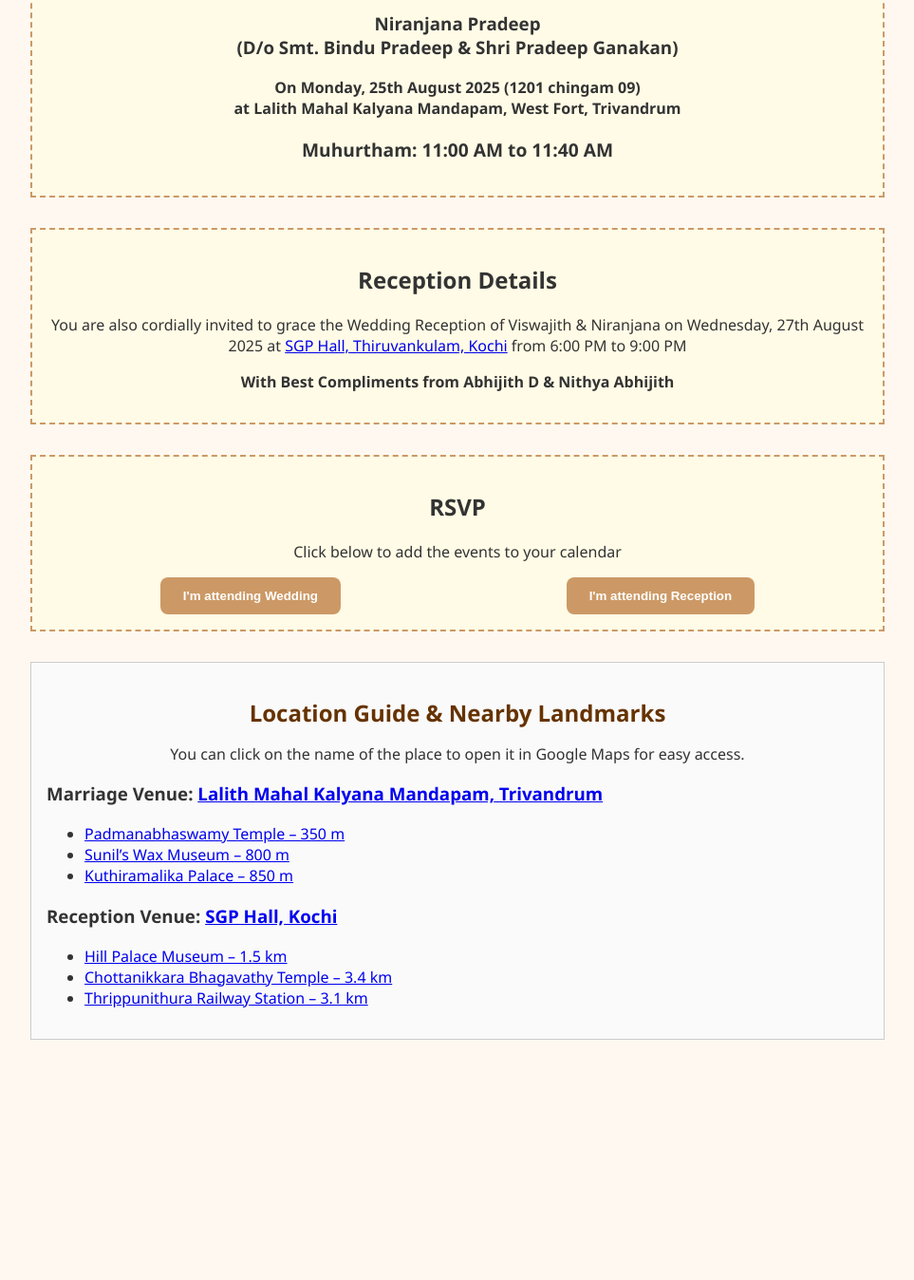
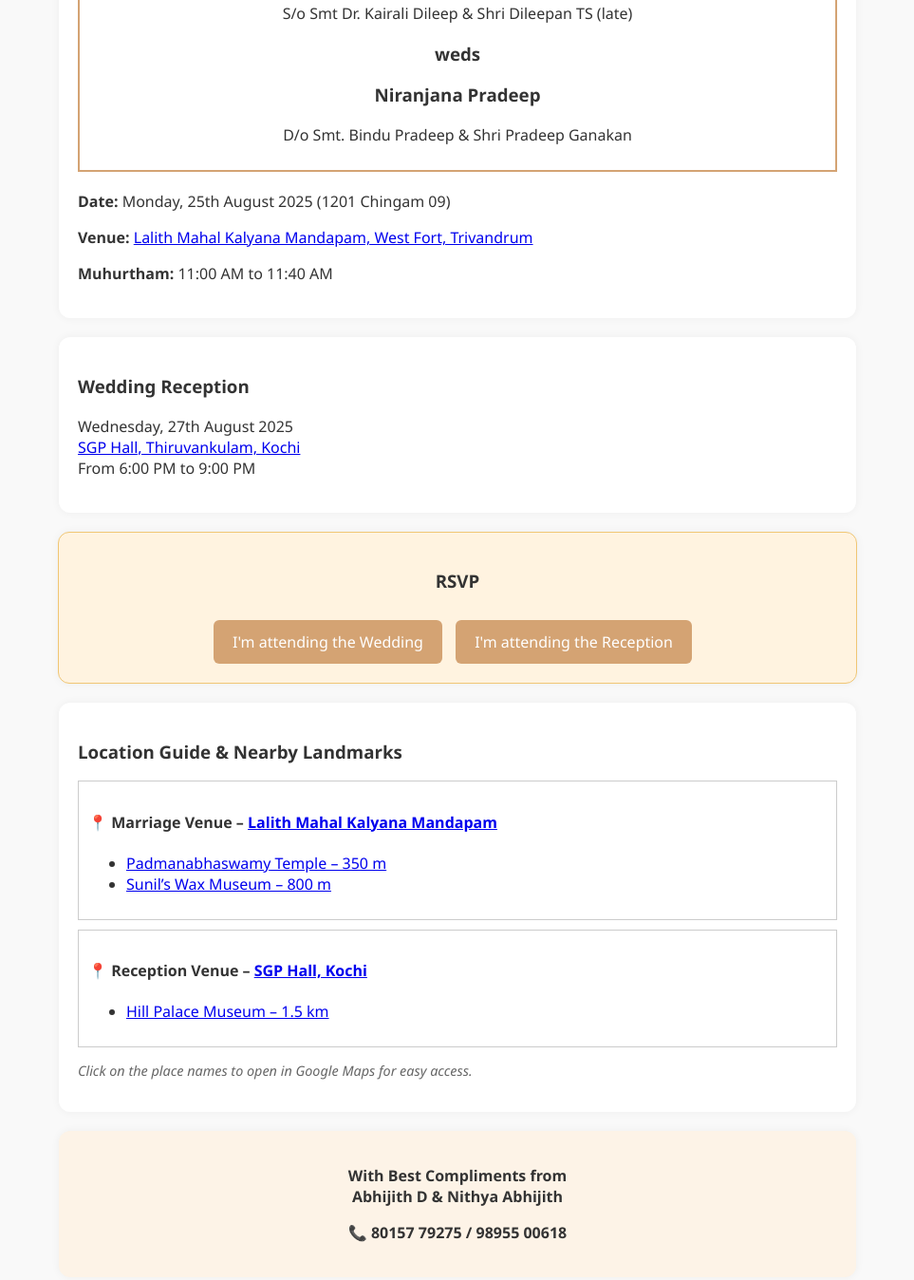
Before and after one commit to viswajithd/viswawedsneeru, a plain HTML site: page index.html in a window 1280 px wide. Shown: the part 465-1813 px from the top of the page at 95% size, without its empty margins (158-1121 px from the left). Before the commit the page ends 1624 px from the top, so only its background shows below. Drawn offline with Linux system fonts and the light colour scheme.

Commit message:
Add files via upload

```diff
--- a/index.html
+++ b/index.html
@@ -4,114 +4,71 @@
 <head>
   <meta charset="UTF-8" />
   <meta name="viewport" content="width=device-width, initial-scale=1.0" />
-  <title>Wedding Invitation - Viswajith & Niranjana</title>
-  <style>
-    body {
-      font-family: 'Segoe UI', sans-serif;
-      margin: 0;
-      padding: 0;
-      background: #fff8f0;
-      color: #333;
-    }
-    .container {
-      max-width: 900px;
-      margin: auto;
-      padding: 2rem;
-    }
-    .highlight-box {
-      border: 2px dashed #cc9966;
-      padding: 1rem;
-      background: #fffbe6;
-      text-align: center;
-      margin-top: 2rem;
-    }
-    .section {
-      margin-bottom: 2rem;
-    }
-    .section-title {
-      font-size: 1.5rem;
-      color: #663300;
-      text-align: center;
-      margin-bottom: 1rem;
-    }
-    .rsvp-buttons {
-      display: flex;
-      justify-content: space-around;
-      margin-top: 1rem;
-    }
-    .rsvp-buttons button {
-      background-color: #cc9966;
-      color: white;
-      padding: 0.75rem 1.5rem;
-      border: none;
-      cursor: pointer;
-      border-radius: 8px;
-      font-weight: bold;
-    }
-    .map-section {
-      border: 1px solid #ccc;
-      padding: 1rem;
-      margin-top: 2rem;
-      background-color: #fafafa;
-    }
-    .location-box {
-      margin-bottom: 1rem;
-    }
-  </style>
+  <title>Wedding Invitation</title>
+  <link rel="stylesheet" href="style.css" />
 </head>
 <body>
-  <div class="container">
-    <div class="section">
-      <h1 class="section-title">Wedding Invitation</h1>
-      <h2 style="text-align: center;">Viswajith & Niranjana</h2>
-      <p style="text-align: center;">25th August - Marriage<br />27th August - Reception</p>
+  <header class="header">
+    <h1 class="kerala-font">Wedding Invitation</h1>
+    <h2>Viswajith & Niranjana</h2>
+    <p>25th August - Marriage | 27th August - Reception</p>
+  </header>
+
+  <section class="formal-invite">
+    <p>I Mrs. Dr. Kairali Dileep, Ashtapathi House, Chottanikkara, Thazhakkal Family, Ernakulam,<br/>
+    Request the honour of your gracious presence & blessings on the auspicious occasion of my son’s Marriage.</p>
+
+    <div class="highlight-box">
+      <h3>Viswajith D</h3>
+      <p>S/o Smt Dr. Kairali Dileep & Shri Dileepan TS (late)</p>
+      <h3>weds</h3>
+      <h3>Niranjana Pradeep</h3>
+      <p>D/o Smt. Bindu Pradeep & Shri Pradeep Ganakan</p>
     </div>
 
-    <div class="section highlight-box">
-      <p><strong>I Mrs .Dr.Kairali Dileep, Ashtapathi House, Chottanikkara, Thazhakkal Family, Ernakulam</strong></p>
-      <p>Request the honour of your gracious presence & blessings on the auspicious occasion of my son’s Marriage Reception</p>
-      <h3>Viswajith D<br />(S/o Smt Dr Kairali Dileep & Shri Dileepan TS (late))</h3>
-      <h3>Weds</h3>
-      <h3>Niranjana Pradeep<br />(D/o Smt. Bindu Pradeep & Shri Pradeep Ganakan)</h3>
-      <p><strong>On Monday, 25th August 2025 (1201 chingam 09)<br />at Lalith Mahal Kalyana Mandapam, West Fort, Trivandrum</strong></p>
-      <p style="font-size: 1.2rem; font-weight: bold;">Muhurtham: 11:00 AM to 11:40 AM</p>
+    <div class="details">
+      <p><strong>Date:</strong> Monday, 25th August 2025 (1201 Chingam 09)</p>
+      <p><strong>Venue:</strong> <a href="https://maps.app.goo.gl/sDXLrUbBY6ens6vF9" target="_blank">Lalith Mahal Kalyana Mandapam, West Fort, Trivandrum</a></p>
+      <p><strong>Muhurtham:</strong> 11:00 AM to 11:40 AM</p>
     </div>
+  </section>
 
-    <div class="section highlight-box">
-      <h2>Reception Details</h2>
-      <p>You are also cordially invited to grace the Wedding Reception of Viswajith & Niranjana on Wednesday, 27th August 2025 at <a href="https://maps.app.goo.gl/RiVvpVF2u7eCCMBQ6" target="_blank">SGP Hall, Thiruvankulam, Kochi</a> from 6:00 PM to 9:00 PM</p>
-      <p><strong>With Best Compliments from Abhijith D & Nithya Abhijith</strong></p>
-    </div>
+  <section class="reception">
+    <h3>Wedding Reception</h3>
+    <p>Wednesday, 27th August 2025<br/>
+    <a href="https://maps.app.goo.gl/RiVvpVF2u7eCCMBQ6" target="_blank">SGP Hall, Thiruvankulam, Kochi</a><br/>
+    From 6:00 PM to 9:00 PM</p>
+  </section>
 
-    <div class="section highlight-box">
-      <h2>RSVP</h2>
-      <p>Click below to add the events to your calendar</p>
-      <div class="rsvp-buttons">
-        <button onclick="window.open('https://calendar.google.com/', '_blank')">I'm attending Wedding</button>
-        <button onclick="window.open('https://calendar.google.com/', '_blank')">I'm attending Reception</button>
-      </div>
-    </div>
+  <section class="rsvp-box">
+    <h3>RSVP</h3>
+    <a href="https://calendar.google.com/calendar/render?action=TEMPLATE&text=Viswajith+Weds+Niranjana&dates=20250825T053000Z/20250825T061000Z&details=Muhurtham+at+Lalith+Mahal+Kalyana+Mandapam,+Trivandrum&location=Lalith+Mahal+Kalyana+Mandapam,+West+Fort,+Trivandrum&sf=true" class="rsvp-btn">I'm attending the Wedding</a>
+    <a href="https://calendar.google.com/calendar/render?action=TEMPLATE&text=Wedding+Reception+of+Viswajith+%26+Niranjana&dates=20250827T123000Z/20250827T153000Z&details=Reception+at+SGP+Hall,+Kochi&location=SGP+Hall,+Thiruvankulam,+Kochi&sf=true" class="rsvp-btn">I'm attending the Reception</a>
+  </section>
 
-    <div class="section map-section">
-      <h2 class="section-title">Location Guide & Nearby Landmarks</h2>
-      <p style="text-align: center;">You can click on the name of the place to open it in Google Maps for easy access.</p>
+  <section class="location-guide">
+    <h3>Location Guide & Nearby Landmarks</h3>
     <div class="location-box">
-        <h3>Marriage Venue: <a href="https://maps.app.goo.gl/sDXLrUbBY6ens6vF9" target="_blank">Lalith Mahal Kalyana Mandapam, Trivandrum</a></h3>
+      <h4>📍 Marriage Venue – <a href="https://maps.app.goo.gl/sDXLrUbBY6ens6vF9" target="_blank">Lalith Mahal Kalyana Mandapam</a></h4>
       <ul>
         <li><a href="https://g.co/kgs/csyC773" target="_blank">Padmanabhaswamy Temple – 350 m</a></li>
         <li><a href="https://g.co/kgs/43DwBDH" target="_blank">Sunil’s Wax Museum – 800 m</a></li>
-          <li><a href="https://maps.app.goo.gl/poT88mU9nP8Tcsed6" target="_blank">Kuthiramalika Palace – 850 m</a></li>
+        <!-- More... -->
       </ul>
     </div>
     <div class="location-box">
-        <h3>Reception Venue: <a href="https://maps.app.goo.gl/RiVvpVF2u7eCCMBQ6" target="_blank">SGP Hall, Kochi</a></h3>
+      <h4>📍 Reception Venue – <a href="https://maps.app.goo.gl/RiVvpVF2u7eCCMBQ6" target="_blank">SGP Hall, Kochi</a></h4>
       <ul>
         <li><a href="https://maps.app.goo.gl/dxfP3kUvrLCca8zBA" target="_blank">Hill Palace Museum – 1.5 km</a></li>
-          <li><a href="https://maps.app.goo.gl/b2Qa5Lp9UJxup5yXA" target="_blank">Chottanikkara Bhagavathy Temple – 3.4 km</a></li>
-          <li><a href="https://maps.app.goo.gl/hwJzdJerChhv5NZVA" target="_blank">Thrippunithura Railway Station – 3.1 km</a></li>
+        <!-- More... -->
       </ul>
     </div>
-    </div>
-  </div>
+    <p class="note">Click on the place names to open in Google Maps for easy access.</p>
+  </section>
+
+  <footer class="footer">
+    <p>With Best Compliments from<br/>Abhijith D & Nithya Abhijith</p>
+    <p>📞 80157 79275 / 98955 00618</p>
+  </footer>
 </body>
 </html>
--- a/style.css
+++ b/style.css
@@ -1,44 +1,56 @@
+
 body {
   font-family: 'Segoe UI', sans-serif;
-  background-color: #fff9ef;
-  color: #333;
   margin: 0;
   padding: 0;
-  line-height: 1.6;
+  background: #f9f9f9;
+  color: #333;
 }
-header, section, footer {
+.header, .formal-invite, .reception, .rsvp-box, .location-guide, .footer {
   padding: 20px;
-  margin: auto;
-  max-width: 900px;
+  margin: 20px auto;
+  max-width: 800px;
+  background: #fff;
+  border-radius: 12px;
+  box-shadow: 0 0 10px rgba(0,0,0,0.05);
 }
-header {
-  background-color: #f4e6cc;
+.kerala-font {
+  font-family: 'Times New Roman', serif;
+  font-size: 2.5em;
+  color: #b48b2f;
+}
+.highlight-box {
+  border: 2px solid #d4a373;
+  padding: 10px;
   text-align: center;
-  padding: 40px 20px;
+  margin: 20px 0;
 }
-header h1 {
-  font-family: cursive;
-  color: #b38135;
+.rsvp-btn {
+  display: inline-block;
+  margin: 10px 10px 0 0;
+  padding: 12px 20px;
+  background-color: #d4a373;
+  color: #fff;
+  text-decoration: none;
+  border-radius: 6px;
 }
-header h2 span {
-  display: block;
-  font-size: 1.2em;
+.rsvp-box {
+  background-color: #fff3e0;
+  border: 1px solid #f0c674;
+  text-align: center;
 }
-section h3 {
-  color: #b38135;
-  font-family: cursive;
-  border-bottom: 1px solid #ddd;
+.location-box {
+  border: 1px solid #ccc;
+  padding: 10px;
+  margin: 10px 0;
 }
-a {
-  color: #8b5e3c;
-  text-decoration: none;
+.footer {
+  background-color: #fdf3e7;
+  text-align: center;
+  font-weight: bold;
 }
-a:hover {
-  text-decoration: underline;
-}
-footer {
-  text-align: center;
+.note {
   font-style: italic;
-  padding: 20px;
+  font-size: 0.9em;
   color: #666;
 }
```
Lines whose indentation alone changed are shown as unchanged.
